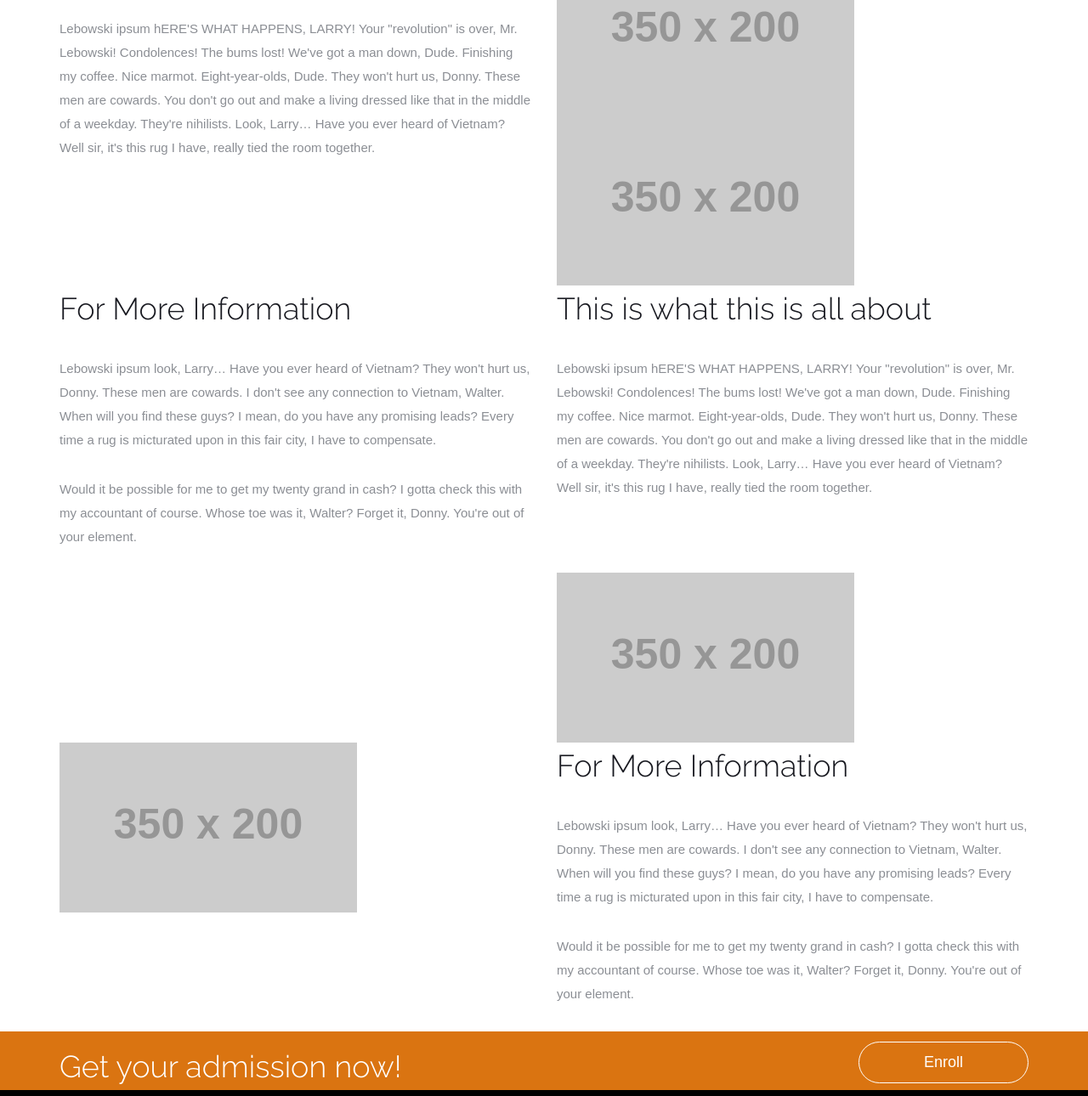
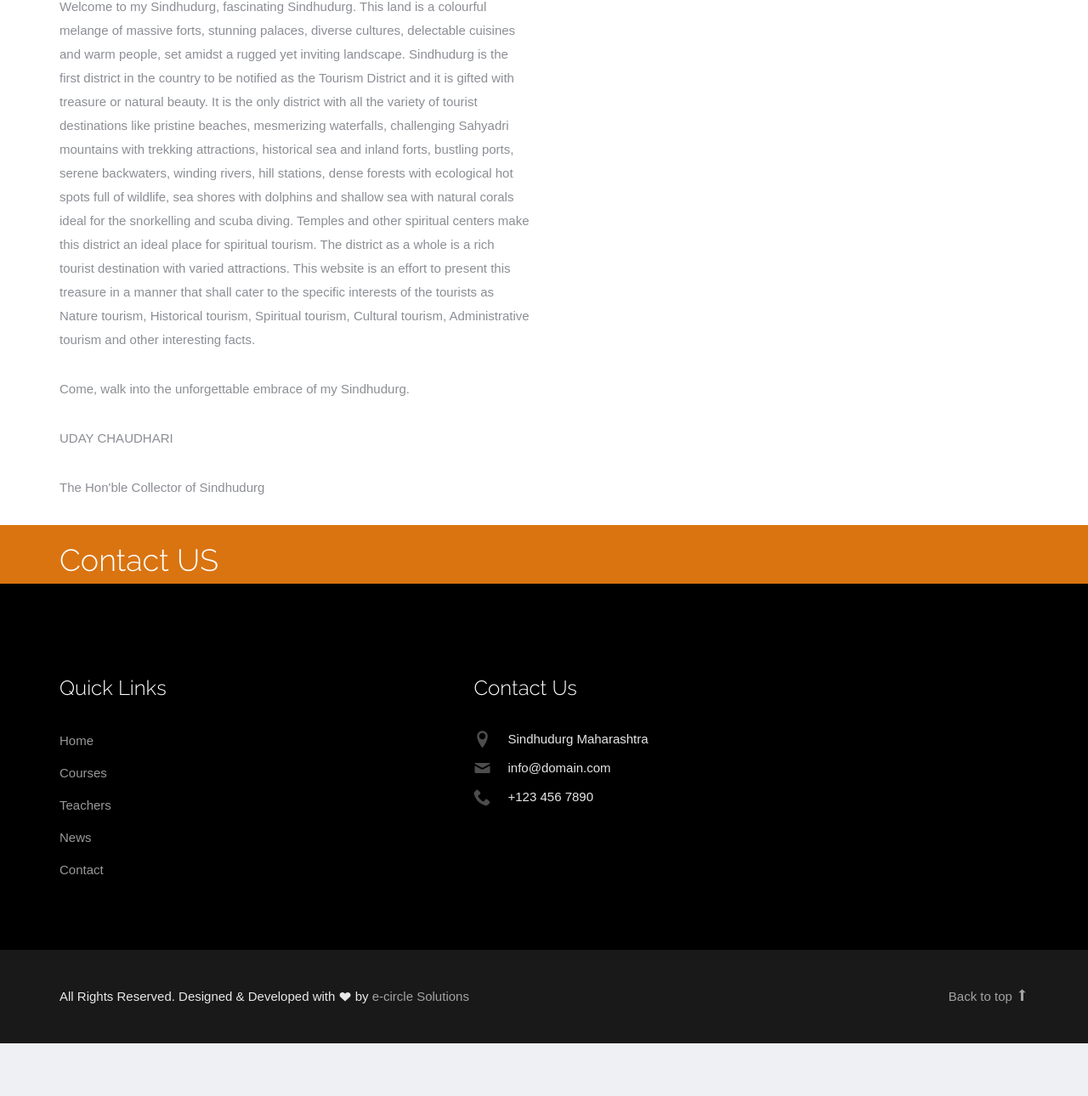
Before and after one commit to gsp689/StartUp, a website: page SindhudurgTourism/WebContent/aboutUs.html in a window 1280 px wide. Shown: the part 751-2041 px from the top of the page at 85% size. After the commit the page ends 1979 px from the top, so only its background shows below. Drawn offline with Linux system fonts and the light colour scheme; placeholder pictures from the web are drawn by us; files whose address does not match are found by name.

Commit message:
aboout us cmpl

```diff
--- a/SindhudurgTourism/WebContent/aboutUs.html
+++ b/SindhudurgTourism/WebContent/aboutUs.html
@@ -133,81 +133,37 @@
             <div class="tab-content">
                 <div class="tab-pane active" id="tab1">
                     <div class="col-md-6">
-                         <h2 class="">This is what this is all about</h2>
 
-                        <p class="">Lebowski ipsum hERE'S WHAT HAPPENS, LARRY! Your "revolution" is over,
-                            Mr. Lebowski! Condolences! The bums lost! We've got a man down, Dude. Finishing
-                            my coffee. Nice marmot. Eight-year-olds, Dude. They won't hurt us, Donny.
-                            These men are cowards. You don't go out and make a living dressed like
-                            that in the middle of a weekday. They're nihilists. Look, Larry… Have you
-                            ever heard of Vietnam? Well sir, it's this rug I have, really tied the
-                            room together.</p>
-                        <br class="">
-                        <br class="">
-                    </div>
-                    <div class="col-md-6 no-title-col">
-                        <img src="//placehold.it/350x200" class="img-responsive img-center">
-                    </div>
-                    <div class="col-md-6 new-row no-title-col">
-                        <img src="//placehold.it/350x200" class="img-responsive img-center">
-                    </div>
-                    <div class="col-md-6">
-                         <h2 class="">For More Information</h2>
+                          <p class="">Dear Visitor,</p>
+                          <p class="">
+Welcome to my Sindhudurg, fascinating Sindhudurg.
+This land is a colourful melange of massive forts, stunning palaces, diverse cultures, delectable cuisines and warm people, set amidst a rugged yet inviting landscape.
+Sindhudurg is the first district in the country to be notified as the Tourism District and it is gifted with treasure or natural beauty.
+ It is the only district with all the variety of tourist destinations like pristine beaches, mesmerizing waterfalls, challenging Sahyadri mountains with trekking attractions, historical sea and inland forts, bustling ports, serene backwaters, winding rivers, hill stations, dense forests with ecological hot spots full of wildlife, sea shores with dolphins and shallow sea with natural corals ideal for the snorkelling and scuba diving. Temples and other spiritual centers make this district an ideal place for spiritual tourism.
+  The district as a whole is a rich tourist destination with varied attractions.
+  This website is an effort to present this treasure in a manner that shall cater to the specific interests of the tourists as Nature tourism, Historical tourism, Spiritual tourism, Cultural tourism, Administrative tourism and other interesting facts.
 
-                        <p class="">Lebowski ipsum look, Larry… Have you ever heard of Vietnam? They won't
-                            hurt us, Donny. These men are cowards. I don't see any connection to Vietnam,
-                            Walter. When will you find these guys? I mean, do you have any promising
-                            leads? Every time a rug is micturated upon in this fair city, I have to
-                            compensate.</p>
-                        <p class="">Would it be possible for me to get my twenty grand in cash? I gotta check
-                            this with my accountant of course. Whose toe was it, Walter? Forget it,
-                            Donny. You're out of your element.</p>
+</p>
+                        <p class="">Come, walk into the unforgettable embrace of my Sindhudurg.</p>
+                        <p class="">UDAY CHAUDHARI</p>
+                        <p class-"">The Hon'ble  Collector of  Sindhudurg</p>
                     </div>
                 </div>
-			    <div class="tab-pane active" id="tab1">
+                <div class="tab-pane" id="tab2">
                     <div class="col-md-6">
-                         <h2 class="">This is what this is all about</h2>
-
-                        <p class="">Lebowski ipsum hERE'S WHAT HAPPENS, LARRY! Your "revolution" is over,
-                            Mr. Lebowski! Condolences! The bums lost! We've got a man down, Dude. Finishing
-                            my coffee. Nice marmot. Eight-year-olds, Dude. They won't hurt us, Donny.
-                            These men are cowards. You don't go out and make a living dressed like
-                            that in the middle of a weekday. They're nihilists. Look, Larry… Have you
-                            ever heard of Vietnam? Well sir, it's this rug I have, really tied the
-                            room together.</p>
-                        <br class="">
-                        <br class="">
-                    </div>
-                    <div class="col-md-6 no-title-col">
-                        <img src="//placehold.it/350x200" class="img-responsive img-center">
-                    </div>
-                    <div class="col-md-6 new-row no-title-col">
-                        <img src="//placehold.it/350x200" class="img-responsive img-center">
-                    </div>
-                    <div class="col-md-6">
-                         <h2 class="">For More Information</h2>
-
-                        <p class="">Lebowski ipsum look, Larry… Have you ever heard of Vietnam? They won't
-                            hurt us, Donny. These men are cowards. I don't see any connection to Vietnam,
-                            Walter. When will you find these guys? I mean, do you have any promising
-                            leads? Every time a rug is micturated upon in this fair city, I have to
-                            compensate.</p>
-                        <p class="">Would it be possible for me to get my twenty grand in cash? I gotta check
-                            this with my accountant of course. Whose toe was it, Walter? Forget it,
-                            Donny. You're out of your element.</p>
+                        <p class="">The Land of Culture and Natural beauty. Sindhudurg is famous for it's natural beauty like Beaches, Backwater, Waterfalls and Pilgrimage centers.
+                        The major attraction here is the long and narrow stretch of beaches.On a clear day, you can see the sea-bed through a depth of 20 ft. Then of course, there are the forts, Sindhudurg one of Maharashtra's more popular and important sea forts built in the 17th century</p>
+                         <p class=""></p>
+                          <p class=""></p>
+                           <p class=""></p>
                     </div>
                 </div>
                 <div class="tab-pane" id="tab3">
                     <div class="col-md-6">
-                        <p class="">I'm in Section 3.</p>
+                        <p class="">I'm in Section 4.</p>
                     </div>
                 </div>
                 <div class="tab-pane" id="tab4">
-                    <div class="col-md-6">
-                        <p class="">I'm in Section 4.</p>
-                    </div>
-                </div>
-                <div class="tab-pane" id="tab5">
                     <div class="col-md-6">
                         <p class="">I'm in Section 5.</p>
                     </div>
@@ -226,8 +182,9 @@
 			<div class="container">
 				<div class="row">
 					<div class="col-md-12">
-              <h2 class="probootstrap-animate" data-animate-effect="fadeInRight">Get your admission now!</h2>
-              <a href="#" role="button" class="btn btn-primary btn-lg btn-ghost probootstrap-animate" data-animate-effect="fadeInLeft">Enroll</a>
+						<h2 class="probootstrap-animate" data-animate-effect="fadeInRight">Contact
+							US</h2>
+						<!-- <a href="#" role="button" class="btn btn-primary btn-lg btn-ghost probootstrap-animate" data-animate-effect="fadeInLeft">Enroll</a> -->
 					</div>
 				</div>
 			</div>
@@ -237,23 +194,8 @@
 				<div class="row">
 					<div class="col-md-4">
 						<div class="probootstrap-footer-widget">
-                <h3>About The School</h3>
-                <p>Lorem ipsum dolor sit amet consectetur adipisicing elit. Porro provident suscipit natus a cupiditate ab minus illum quaerat maxime inventore Ea consequatur consectetur hic provident dolor ab aliquam eveniet alias</p>
-                <h3>Social</h3>
-                <ul class="probootstrap-footer-social">
-                  <li><a href="#"><i class="icon-twitter"></i></a></li>
-                  <li><a href="#"><i class="icon-facebook"></i></a></li>
-                  <li><a href="#"><i class="icon-github"></i></a></li>
-                  <li><a href="#"><i class="icon-dribbble"></i></a></li>
-                  <li><a href="#"><i class="icon-linkedin"></i></a></li>
-                  <li><a href="#"><i class="icon-youtube"></i></a></li>
-                </ul>
-              </div>
-            </div>
-            <div class="col-md-3 col-md-push-1">
-              <div class="probootstrap-footer-widget">
-                <h3>Links</h3>
-                <ul>
+							<h3>Quick Links</h3>
+							<ul class="lineheight">
 								<li><a href="#">Home</a></li>
 								<li><a href="#">Courses</a></li>
 								<li><a href="#">Teachers</a></li>
@@ -262,30 +204,40 @@
 							</ul>
 						</div>
 					</div>
-            <div class="col-md-4">
+					<div class="col-md-3 col-md-push-1">
 						<div class="probootstrap-footer-widget">
-                <h3>Contact Info</h3>
-                <ul class="probootstrap-contact-info">
-                  <li><i class="icon-location2"></i> <span>198 West 21th Street, Suite 721 New York NY 10016</span></li>
+							<h3>Contact Us</h3>
+							<ul class="probootstrap-contact-info lineheight">
+								<li><i class="icon-location2"></i> <span>Sindhudurg
+										Maharashtra</span></li>
 								<li><i class="icon-mail"></i><span>info@domain.com</span></li>
 								<li><i class="icon-phone2"></i><span>+123 456 7890</span></li>
 							</ul>
 						</div>
 					</div>
+					<div class="col-md-4">
+
+					</div>
 
 				</div>
 				<!-- END row -->
-
 			</div>
 
 			<div class="probootstrap-copyright">
 				<div class="container">
 					<div class="row">
 						<div class="col-md-8 text-left">
-                <p>All Rights Reserved. Designed &amp; Developed with <i class="icon icon-heart"></i> by <a href="">e-circle Solutions</a></p>
+							<p>
+								All Rights Reserved. Designed &amp; Developed with <i
+									class="icon icon-heart"></i> by <a href="">e-circle
+									Solutions</a>
+							</p>
 						</div>
 						<div class="col-md-4 probootstrap-back-to-top">
-                <p><a href="#" class="js-backtotop">Back to top <i class="icon-arrow-long-up"></i></a></p>
+							<p>
+								<a href="#" class="js-backtotop">Back to top <i
+									class="icon-arrow-long-up"></i></a>
+							</p>
 						</div>
 					</div>
 				</div>
```
Lines whose indentation alone changed are shown as unchanged.
